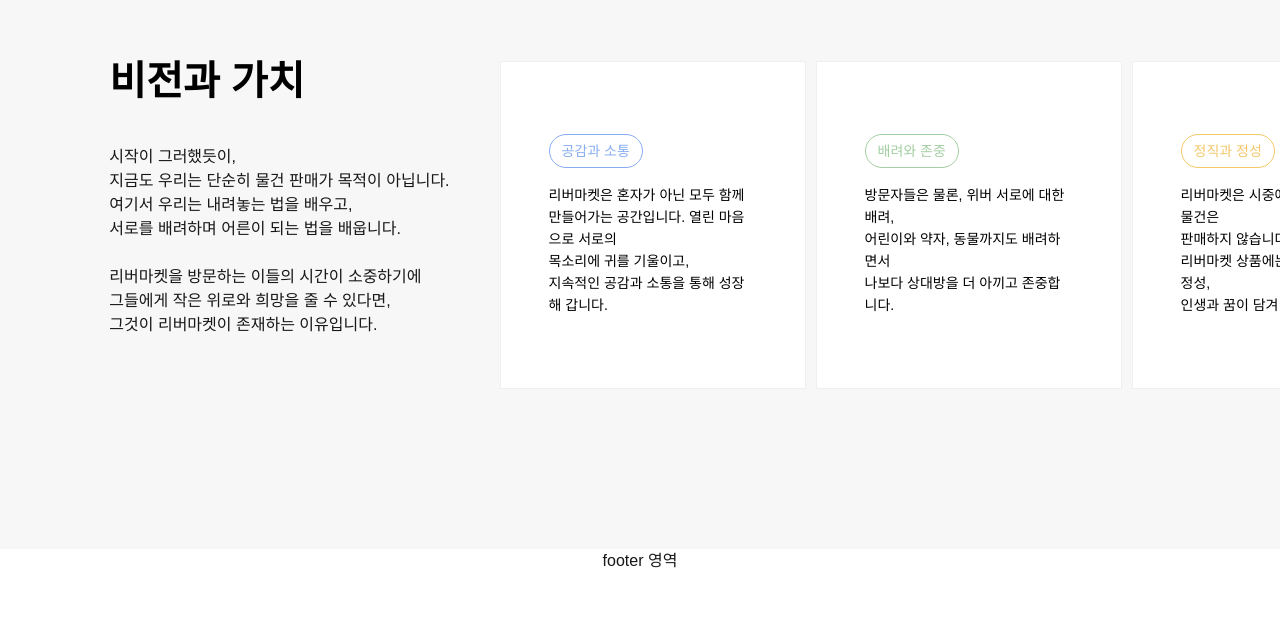
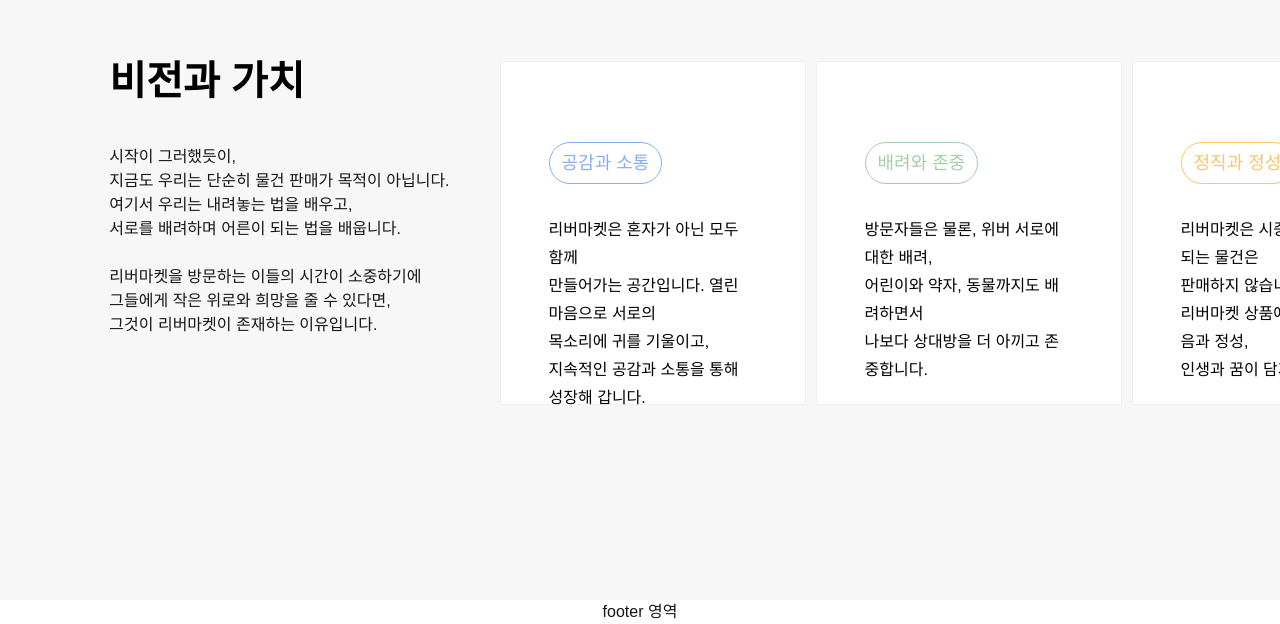
Before and after one commit to KprPlatform/riverMarket2024, a Next.js app: page / in a window 1280 px wide. Shown: the part 2997-3621 px from the top of the page. Before the commit the page ends 3570 px from the top, so only its background shows below. Built offline with nearby package versions, Linux system fonts and the light colour scheme.

Commit message:
modify: visionSection

```diff
--- a/src/app/components/VisionSection.tsx
+++ b/src/app/components/VisionSection.tsx
@@ -3,6 +3,8 @@ import React, { useEffect, useState } from 'react';
 import Title from './text/Title';
 import TagCardView from './card/TagCardView';
 import { Swiper, SwiperSlide } from 'swiper/react';
+import { Scrollbar } from 'swiper/modules';
+import { styleText } from 'util';
 
 export const VisionSection = () => {
   const [isMobile, setIsMobile] = useState(true);
@@ -67,7 +69,7 @@ export const VisionSection = () => {
     },
   ];
   return (
-    <div className='pl-4 py-24 md:py-40 flex flex-col md:flex-row justify-between items-start'>
+    <div className='pl-4 pr-4 md:pr-0 py-24 md:py-40 flex flex-col md:flex-row justify-between items-start'>
       {/* <div className='flex justify-between items-start'> */}
       <div className='w-fit mb-8 md:mb-0'>
         <Title title='비전과 가치' />
@@ -89,7 +91,13 @@ export const VisionSection = () => {
         </div>
       </div>
       <div className='w-full md:w-2/3'>
-        <Swiper slidesPerView={isMobile ? 1 : 2.5} spaceBetween={10}>
+        <Swiper
+          className='vision-swiper-container'
+          slidesPerView={isMobile ? 1 : 2.5}
+          spaceBetween={10}
+          scrollbar
+          modules={[Scrollbar]}
+        >
           {cards.map((card, idx) => (
             <SwiperSlide key={idx} className=' md:w-[23.125%] max-w-[444px]'>
               <TagCardView
--- a/src/app/components/card/TagCardView.tsx
+++ b/src/app/components/card/TagCardView.tsx
@@ -3,14 +3,14 @@ import React from 'react';
 
 const TagCardView = ({ tagColor, tag, description }: TagCardViewProps) => {
   return (
-    <div className='w-full px-12 py-[4.5rem] bg-white border border-solid border-[#efefef]'>
+    <div className='w-full px-[1.875rem] md:px-12 py-[2.5rem] md:py-[5rem] h-[15rem] md:h-[21.5rem] bg-white border border-solid border-[#efefef]'>
       <div
         className={`w-fit rounded-full px-3 py-1.5 mb-4`}
         style={{ borderColor: tagColor, color: tagColor, borderWidth: 1 }}
       >
-        <p className='text-sm '>{tag}</p>
+        <p className='text-lg tracking-[0] leading-7'>{tag}</p>
       </div>
-      <div className='text-black text-sm font-light tracking-[0] leading-[22px]'>
+      <div className='md:mt-[2rem] text-black text-[13px] md:text-base font-light tracking-[0] leading-[22.1px] md:leading-7'>
         {description}
       </div>
     </div>
--- a/src/app/globals.css
+++ b/src/app/globals.css
@@ -21,6 +21,10 @@ body {
 }
 section {
 }
+
+.vision-swiper-container {
+  padding-bottom: 35px !important;
+}
 @media (min-width: 768px) {
   section {
     /*공통적용 px-[1%] */
@@ -30,6 +34,9 @@ section {
   section .right-full-width {
     padding-right: none !important;
   }
+  .vision-swiper-container > .swiper-scrollbar {
+    display: none;
+  }
 }
 
 @layer utilities {
```
